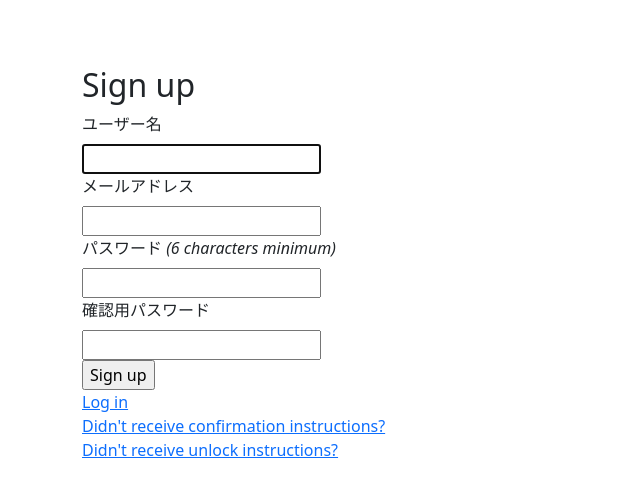
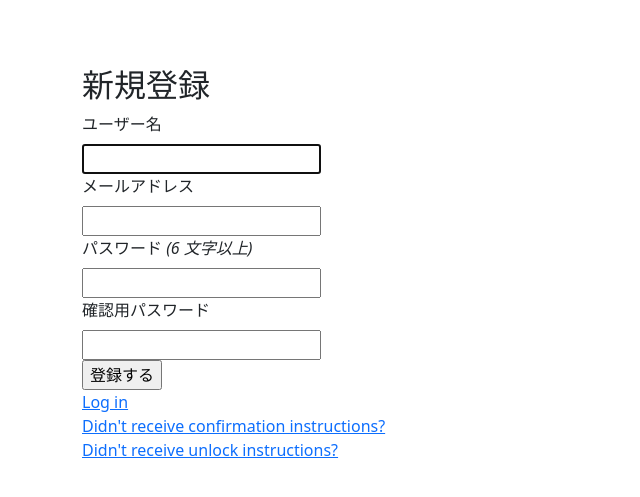
Before and after one commit to Hata224/kh_app, a Rails app: page /users/sign_up in a window 1280 px wide. Shown: the part 64-561 px from the top of the page, without its empty margins (0-640 px from the left). Run offline with Rails 7, Linux system fonts and the light colour scheme; style sheets or scripts are compiled from the project's sources; some libraries are stand-ins or nearby versions.

Commit message:
[update]新規登録ページの内容を日本語に変更

```diff
--- a/app/views/devise/registrations/new.html.erb
+++ b/app/views/devise/registrations/new.html.erb
@@ -1,4 +1,4 @@
-<h2>Sign up</h2>
+<h2>新規登録</h2>
 
 <%= form_for(resource, as: resource_name, url: registration_path(resource_name)) do |f| %>
   <%= render "devise/shared/error_messages", resource: resource %>
@@ -16,7 +16,7 @@
   <div class="field">
     <%= f.label :password %>
     <% if @minimum_password_length %>
-    <em>(<%= @minimum_password_length %> characters minimum)</em>
+    <em>(<%= @minimum_password_length %> 文字以上)</em>
     <% end %><br />
     <%= f.password_field :password, autocomplete: "new-password" %>
   </div>
@@ -27,7 +27,7 @@
   </div>
 
   <div class="actions">
-    <%= f.submit "Sign up" %>
+    <%= f.submit "登録する" %>
   </div>
 <% end %>
 
```
